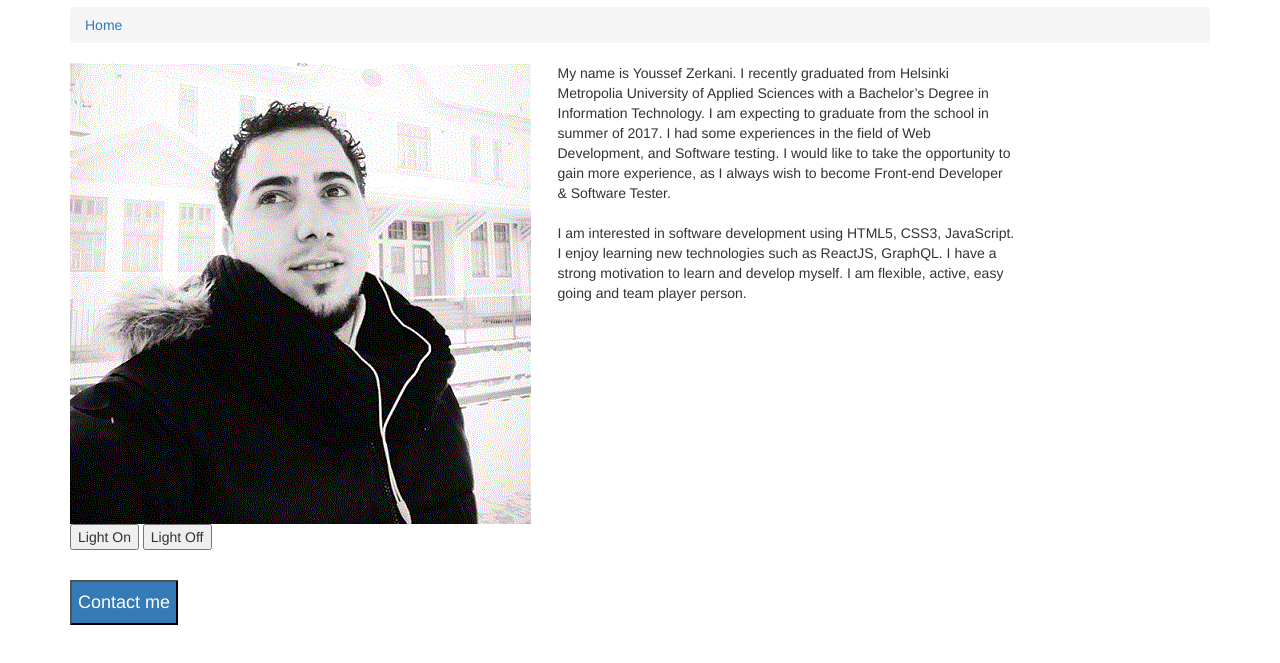
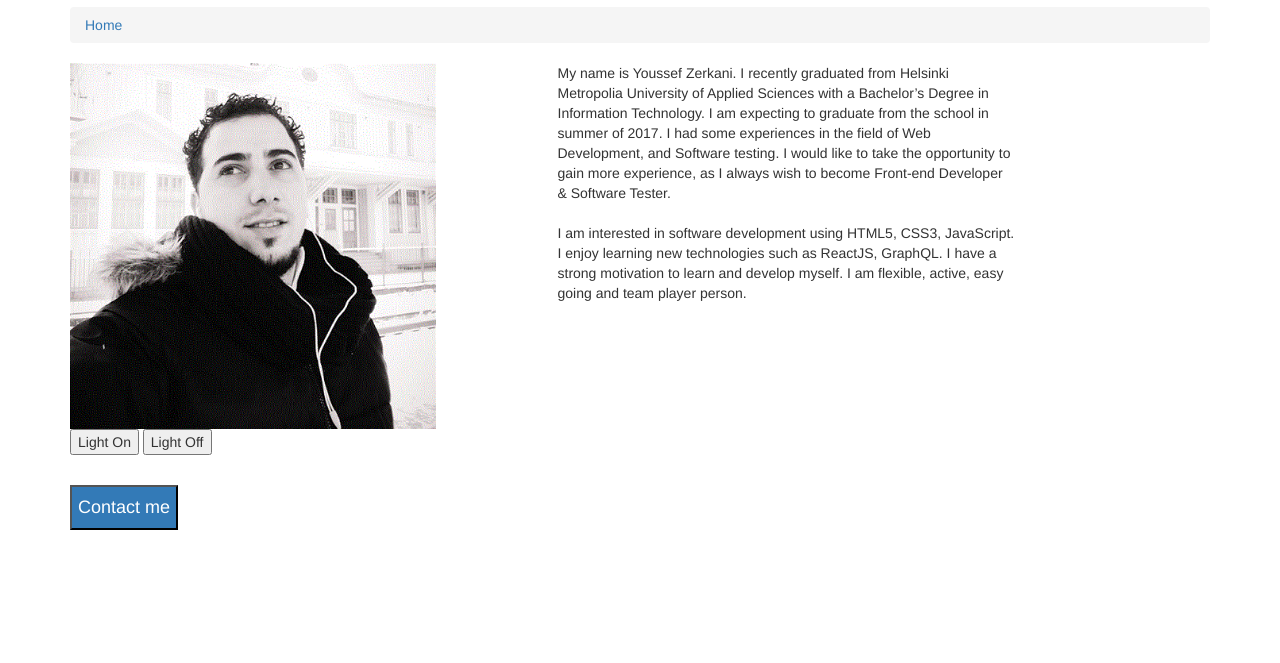
Before and after one commit to Zerka1982/travel-guide, a plain HTML site: page index.html in a window 1280 px wide. Shown: the part 135-798 px from the top of the page. Drawn offline with nearby package versions, Linux system fonts and the light colour scheme.

Commit message:
updating css

```diff
--- a/css/styles.css
+++ b/css/styles.css
@@ -8,3 +8,7 @@ h1 {
 	text-align: center;
 	background-color: #D3D3D3;
 }
+
+#myImage {
+	width: 80%;
+}
```
